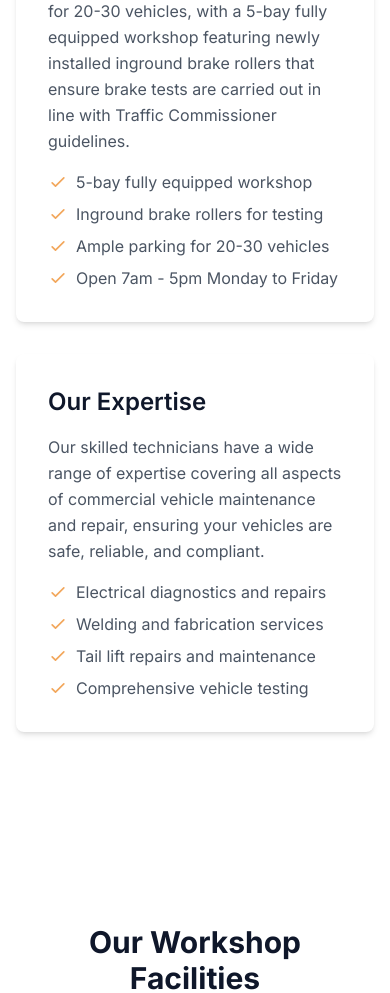
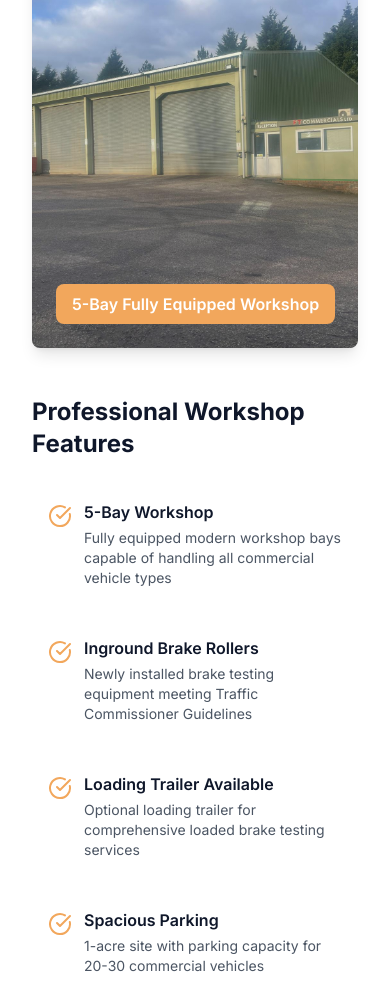
Before and after one commit to mattduff36/ftcommercials, a Next.js app: page / in a window 390 px wide. Shown: the part 4177-5170 px from the top of the page. Built offline with nearby package versions, Linux system fonts and the light colour scheme.

Commit message:
Remove duplicate Workshop Facilities section and fix mobile navigation scrolling with JS-based approach

```diff
--- a/src/app/globals.css
+++ b/src/app/globals.css
@@ -3,16 +3,7 @@
 @tailwind utilities;
 
 /* Custom scroll behavior for sections with fixed navbar */
-section[id] {
-  scroll-margin-top: 80px; /* h-20 = 80px for desktop */
-}
-
-/* Mobile-specific scroll margin */
-@media (max-width: 768px) {
-  section[id] {
-    scroll-margin-top: 60px; /* Reduced margin for mobile */
-  }
-}
+/* Scroll margin handled by JavaScript for better mobile control */
 
 /* Custom animations */
 @keyframes fade-in {
--- a/src/app/page.tsx
+++ b/src/app/page.tsx
@@ -40,156 +40,6 @@ export default function HomePage(): JSX.Element {
           <ServicesOverview />
         </div>
       </AnimatedSection>
-
-      {/* Our Workshop Facilities */}
-      <section id="facilities" className="py-16 bg-white">
-        <div className="container mx-auto px-4">
-          <div className="text-center mb-12">
-            <h2 className="text-3xl md:text-4xl lg:text-5xl font-bold text-brand-black-900 mb-6">
-              Our Workshop Facilities
-            </h2>
-            <p className="text-xl text-brand-grey-600 max-w-3xl mx-auto">
-              State-of-the-art facilities and equipment to ensure your vehicles receive the highest
-              quality service and maintenance.
-            </p>
-          </div>
-
-          <div className="grid grid-cols-1 md:grid-cols-2 gap-8">
-            <div className="bg-white rounded-lg shadow-md p-8 transition-all duration-300 hover:shadow-lg">
-              <h3 className="text-2xl font-semibold text-brand-black-900 mb-4">Our Workshop</h3>
-              <p className="text-brand-grey-600 leading-relaxed mb-4">
-                Our 1-acre site provides ample parking for 20-30 vehicles, with a 5-bay fully
-                equipped workshop featuring newly installed inground brake rollers that ensure brake
-                tests are carried out in line with Traffic Commissioner guidelines.
-              </p>
-              <ul className="space-y-2 text-brand-grey-600">
-                <li className="flex items-center">
-                  <svg
-                    className="h-5 w-5 text-brand-accent mr-2"
-                    fill="none"
-                    strokeLinecap="round"
-                    strokeLinejoin="round"
-                    strokeWidth="2"
-                    viewBox="0 0 24 24"
-                    stroke="currentColor"
-                  >
-                    <path d="M5 13l4 4L19 7" />
-                  </svg>
-                  5-bay fully equipped workshop
-                </li>
-                <li className="flex items-center">
-                  <svg
-                    className="h-5 w-5 text-brand-accent mr-2"
-                    fill="none"
-                    strokeLinecap="round"
-                    strokeLinejoin="round"
-                    strokeWidth="2"
-                    viewBox="0 0 24 24"
-                    stroke="currentColor"
-                  >
-                    <path d="M5 13l4 4L19 7" />
-                  </svg>
-                  Inground brake rollers for testing
-                </li>
-                <li className="flex items-center">
-                  <svg
-                    className="h-5 w-5 text-brand-accent mr-2"
-                    fill="none"
-                    strokeLinecap="round"
-                    strokeLinejoin="round"
-                    strokeWidth="2"
-                    viewBox="0 0 24 24"
-                    stroke="currentColor"
-                  >
-                    <path d="M5 13l4 4L19 7" />
-                  </svg>
-                  Ample parking for 20-30 vehicles
-                </li>
-                <li className="flex items-center">
-                  <svg
-                    className="h-5 w-5 text-brand-accent mr-2"
-                    fill="none"
-                    strokeLinecap="round"
-                    strokeLinejoin="round"
-                    strokeWidth="2"
-                    viewBox="0 0 24 24"
-                    stroke="currentColor"
-                  >
-                    <path d="M5 13l4 4L19 7" />
-                  </svg>
-                  Open 7am - 5pm Monday to Friday
-                </li>
-              </ul>
-            </div>
-            <div className="bg-white rounded-lg shadow-md p-8 transition-all duration-300 hover:shadow-lg">
-              <h3 className="text-2xl font-semibold text-brand-black-900 mb-4">Our Expertise</h3>
-              <p className="text-brand-grey-600 leading-relaxed mb-4">
-                Our skilled technicians have a wide range of expertise covering all aspects of
-                commercial vehicle maintenance and repair, ensuring your vehicles are safe,
-                reliable, and compliant.
-              </p>
-              <ul className="space-y-2 text-brand-grey-600">
-                <li className="flex items-center">
-                  <svg
-                    className="h-5 w-5 text-brand-accent mr-2"
-                    fill="none"
-                    strokeLinecap="round"
-                    strokeLinejoin="round"
-                    strokeWidth="2"
-                    viewBox="0 0 24 24"
-                    stroke="currentColor"
-                  >
-                    <path d="M5 13l4 4L19 7" />
-                  </svg>
-                  Electrical diagnostics and repairs
-                </li>
-                <li className="flex items-center">
-                  <svg
-                    className="h-5 w-5 text-brand-accent mr-2"
-                    fill="none"
-                    strokeLinecap="round"
-                    strokeLinejoin="round"
-                    strokeWidth="2"
-                    viewBox="0 0 24 24"
-                    stroke="currentColor"
-                  >
-                    <path d="M5 13l4 4L19 7" />
-                  </svg>
-                  Welding and fabrication services
-                </li>
-                <li className="flex items-center">
-                  <svg
-                    className="h-5 w-5 text-brand-accent mr-2"
-                    fill="none"
-                    strokeLinecap="round"
-                    strokeLinejoin="round"
-                    strokeWidth="2"
-                    viewBox="0 0 24 24"
-                    stroke="currentColor"
-                  >
-                    <path d="M5 13l4 4L19 7" />
-                  </svg>
-                  Tail lift repairs and maintenance
-                </li>
-                <li className="flex items-center">
-                  <svg
-                    className="h-5 w-5 text-brand-accent mr-2"
-                    fill="none"
-                    strokeLinecap="round"
-                    strokeLinejoin="round"
-                    strokeWidth="2"
-                    viewBox="0 0 24 24"
-                    stroke="currentColor"
-                  >
-                    <path d="M5 13l4 4L19 7" />
-                  </svg>
-                  Comprehensive vehicle testing
-                </li>
-              </ul>
-            </div>
-          </div>
-        </div>
-      </section>
 
       {/* Fleet Showcase */}
       <AnimatedSection animation="slide-up" className="py-16 bg-white">
--- a/src/components/FleetShowcase.tsx
+++ b/src/components/FleetShowcase.tsx
@@ -58,7 +58,7 @@ const FleetShowcase: React.FC = () => {
   ];
 
   return (
-    <section className="py-16">
+    <section id="facilities" className="py-16">
       <div className="container mx-auto px-4">
         <div className="text-center mb-12">
           <h2 className="text-3xl md:text-4xl lg:text-5xl font-bold text-brand-black-900 mb-6">
--- a/src/components/Navigation.tsx
+++ b/src/components/Navigation.tsx
@@ -35,9 +35,15 @@ const Navigation: React.FC = () => {
     const sectionId = href.replace('#', '');
     const element = document.getElementById(sectionId);
     if (element) {
-      element.scrollIntoView({
+      // Check if we're on mobile
+      const isMobile = window.innerWidth <= 768;
+      const navbarHeight = isMobile ? 60 : 80; // Different heights for mobile vs desktop
+
+      const elementPosition = element.offsetTop - navbarHeight;
+
+      window.scrollTo({
+        top: elementPosition,
         behavior: 'smooth',
-        block: 'start',
       });
     }
   };
```
